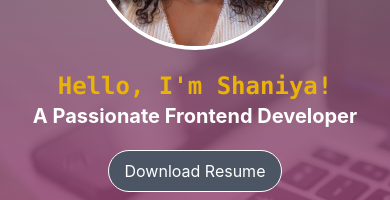
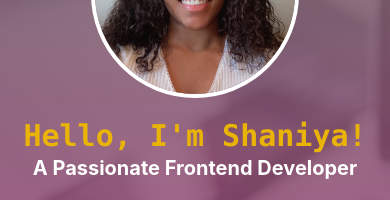
Before and after one commit to MsNiyaJ/portfolio, a React (Create React App) app: page / in a window 390 px wide. Shown: the part 190-390 px from the top of the page. Built offline with nearby package versions, Linux system fonts and the light colour scheme.

Commit message:
Adjusted size of text and padding of the section

```diff
--- a/src/HeroSection.js
+++ b/src/HeroSection.js
@@ -8,11 +8,11 @@ const HeroSection = () => {
   return (
     <div className="bg-laptop bg-no-repeat bg-cover hero-img">
       <Navbar />
-      <div className="flex justify-center h-full pt-8 pb-32">
+      <div className="flex justify-center h-full pt-20 pb-40">
         <div className="flex flex-col items-center text-center max-w-lg px-5 text-white">
           <ProfilePicture />
           <div className="my-5">
-            <h1 className="text-2xl md:text-4xl font-bold font-mono text-yellow-500">
+            <h1 className="text-3xl md:text-4xl font-bold font-mono text-yellow-500">
               Hello, I'm Shaniya!
             </h1>
             <p className="text-xl md:text-3xl font-bold">
@@ -22,6 +22,7 @@ const HeroSection = () => {
 
           <a href={resume} download="ShaniyasResume">
             <button
+              id="about"
               type="button"
               className="rounded-full bg-gray-600 px-4 py-2 border border-white hover:bg-yellow-500 hover:text-white hover:font-bold"
             >
```
